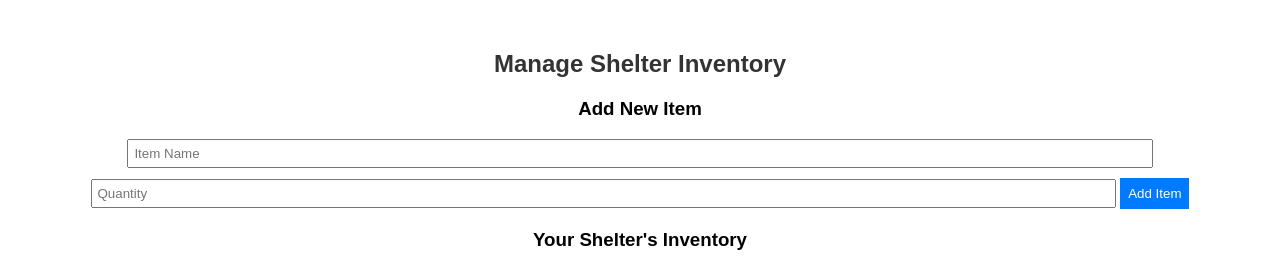
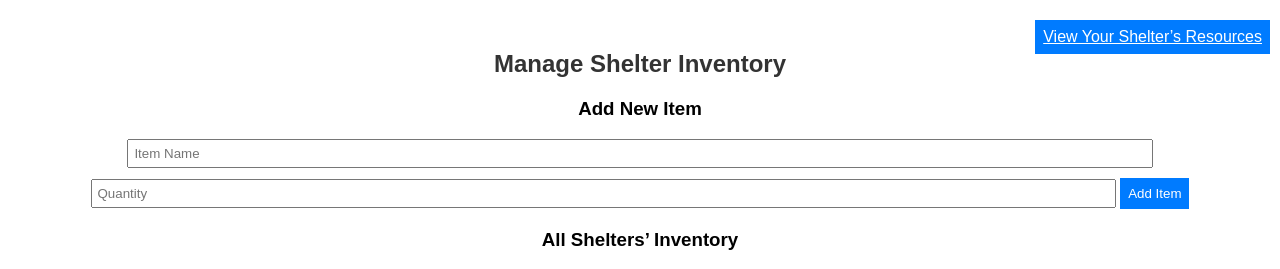
Before and after one commit to kwarraich/lifelines_hackathon_25, a Flask app: page /manage_inventory in a window 1280 px wide. Shown: the top 269 px of the page. Run offline with Flask 3, Linux system fonts and the light colour scheme; the visitor is signed in with stand-in values (Sample User, id 1); data comes from the database, SQL or seed files in the repository; both versions use the stored data as it was after the commit; data that the repository does not hold is empty.

Commit message:
fixed bugs & added the dual view, still need to adjust but will do so later

```diff
--- a/hackathon/main.py
+++ b/hackathon/main.py
@@ -78,6 +78,8 @@ def manage_inventory():
         return redirect(url_for('login'))
 
     user_id = session['user_id']
+    view_all = session.get('view_all', False)
+
     if request.method == 'POST':
         item_name = request.form['item_name']
         quantity = int(request.form['quantity'])
@@ -88,8 +90,13 @@ def manage_inventory():
         else:
             modify_db('insert into resources (name, quantity, user_id) values (?, ?, ?)', [item_name, quantity, user_id])
 
-    inventory = query_db('select * from resources where user_id = ?', [user_id])
-    return render_template('manage_inventory.html', inventory=inventory)
+    if view_all:
+        inventory = query_db('select r.*, u.shelter_name from resources r join users u on r.user_id = u.user_id')
+    else:
+        inventory = query_db('select * from resources where user_id = ?', [user_id])
+
+    return render_template('manage_inventory.html', inventory=inventory, view_all=view_all)
+
 
 @app.route('/update_quantity/<int:item_id>', methods=['POST'])
 def update_quantity(item_id):
@@ -106,6 +113,15 @@ def welcome():
         return redirect(url_for('login'))
     return render_template('welcome.html', username=session['username'])
 
+@app.route('/toggle_view', methods=['GET'])
+def toggle_view():
+    if 'user_id' not in session:
+        return redirect(url_for('login'))
+
+    view_all = session.get('view_all', False)
+    session['view_all'] = not view_all
+    return redirect(url_for('manage_inventory'))
+
 @app.route('/logout')
 def logout():
     session.clear()
--- a/hackathon/templates/manage_inventory.html
+++ b/hackathon/templates/manage_inventory.html
@@ -35,7 +35,7 @@
             padding: 5px;
             width: 80%;
         }
-        button {
+        button, .view-button {
             padding: 8px;
             margin-top: 10px;
             background-color: #007BFF;
@@ -43,13 +43,19 @@
             border: none;
             cursor: pointer;
         }
-        button:hover {
+        button:hover, .view-button:hover {
             background-color: #0056b3;
+        }
+        .view-button {
+            position: absolute;
+            top: 10px;
+            right: 10px;
         }
     </style>
 </head>
 <body>
     <h2>Manage Shelter Inventory</h2>
+    <a href="/toggle_view" class="view-button">{{ 'View All Shelters’ Resources' if not view_all else 'View Your Shelter’s Resources' }}</a>
 
     <h3>Add New Item</h3>
     <form action="/manage_inventory" method="POST">
@@ -58,7 +64,7 @@
         <button type="submit">Add Item</button>
     </form>
 
-    <h3>Your Shelter's Inventory</h3>
+    <h3>{{ 'All Shelters’ Inventory' if view_all else 'Your Shelter’s Inventory' }}</h3>
     <table>
         <tr>
             <th>Item Name</th>
```
Also changed, not shown: shelters.db.
